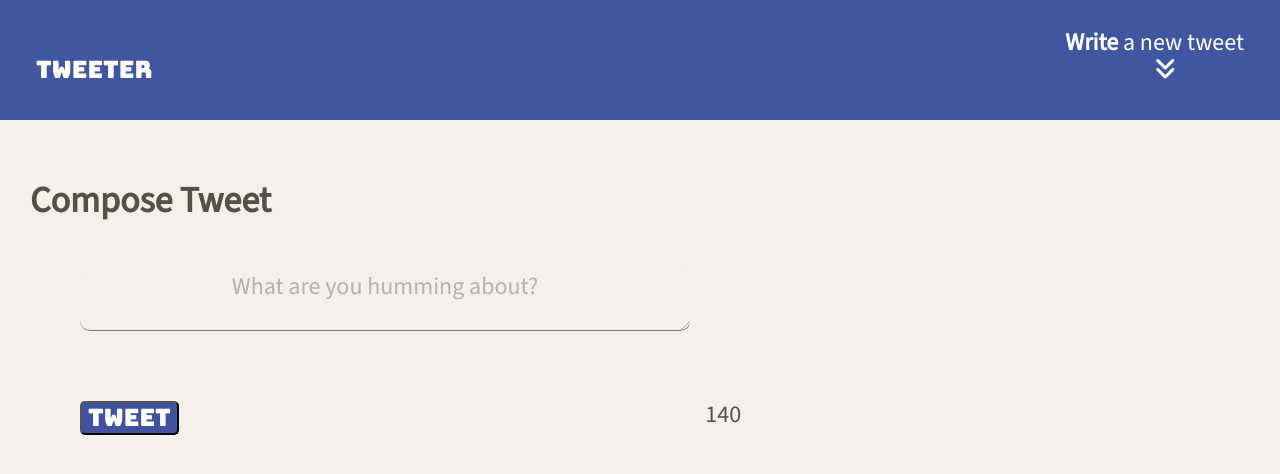
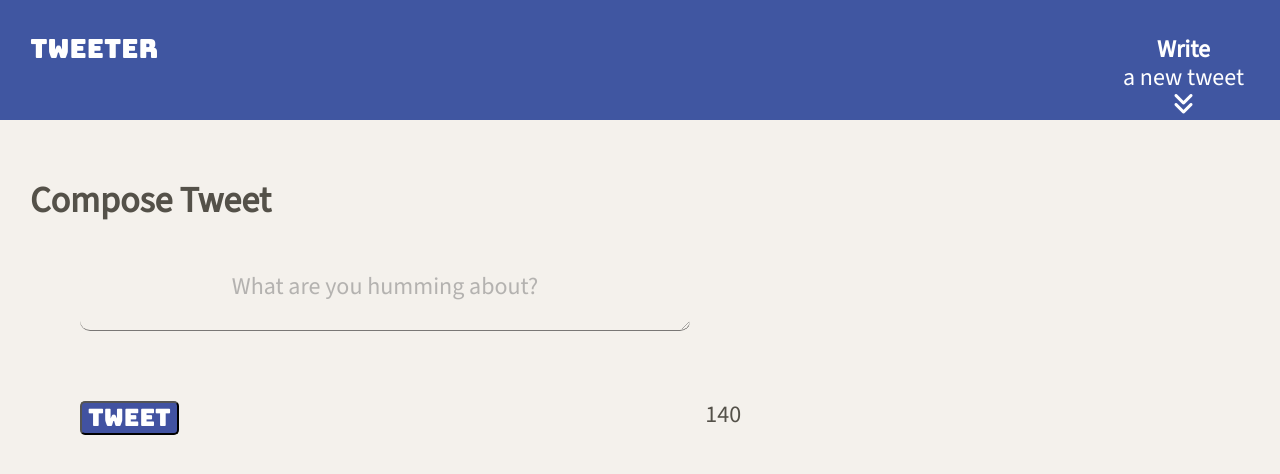
Before and after one commit to anthonyChuks1/tweeter, a website: page public/index.html in a window 1280 px wide. Drawn offline with nearby package versions, Linux system fonts and the light colour scheme.

Commit message:
Minor adjustment to the nav style sheet

```diff
--- a/public/styles/nav.css
+++ b/public/styles/nav.css
@@ -9,7 +9,7 @@ nav{
 
 nav span{
   padding: 1.5em;
-  align-self: flex-end;
+  align-items: center;
   font-family: "Bungee";
   transition: transform .2s;
 }
@@ -18,14 +18,13 @@ nav span:hover{
 }
 
 nav span.right-content{
+  display: flex;
   font-family: "Source Sans 3" , sans-serif;
   padding: 1.5em;
+  flex-direction:column;
 }
 
-nav span i{
-  justify-content: center;
-  margin-left: 50%;
-}
+
 nav span:hover i{
   color:red
 }
--- a/server/data-files/initial-tweets.json
+++ b/server/data-files/initial-tweets.json
@@ -8,7 +8,7 @@
     "content": {
       "text": "If I have seen further it is by standing on the shoulders of giants"
     },
-    "created_at": 1722509563250
+    "created_at": 1722511835592
   },
   {
     "user": {
@@ -19,6 +19,6 @@
     "content": {
       "text": "Je pense , donc je suis"
     },
-    "created_at": 1722595963250
+    "created_at": 1722598235592
   }
 ]
```
